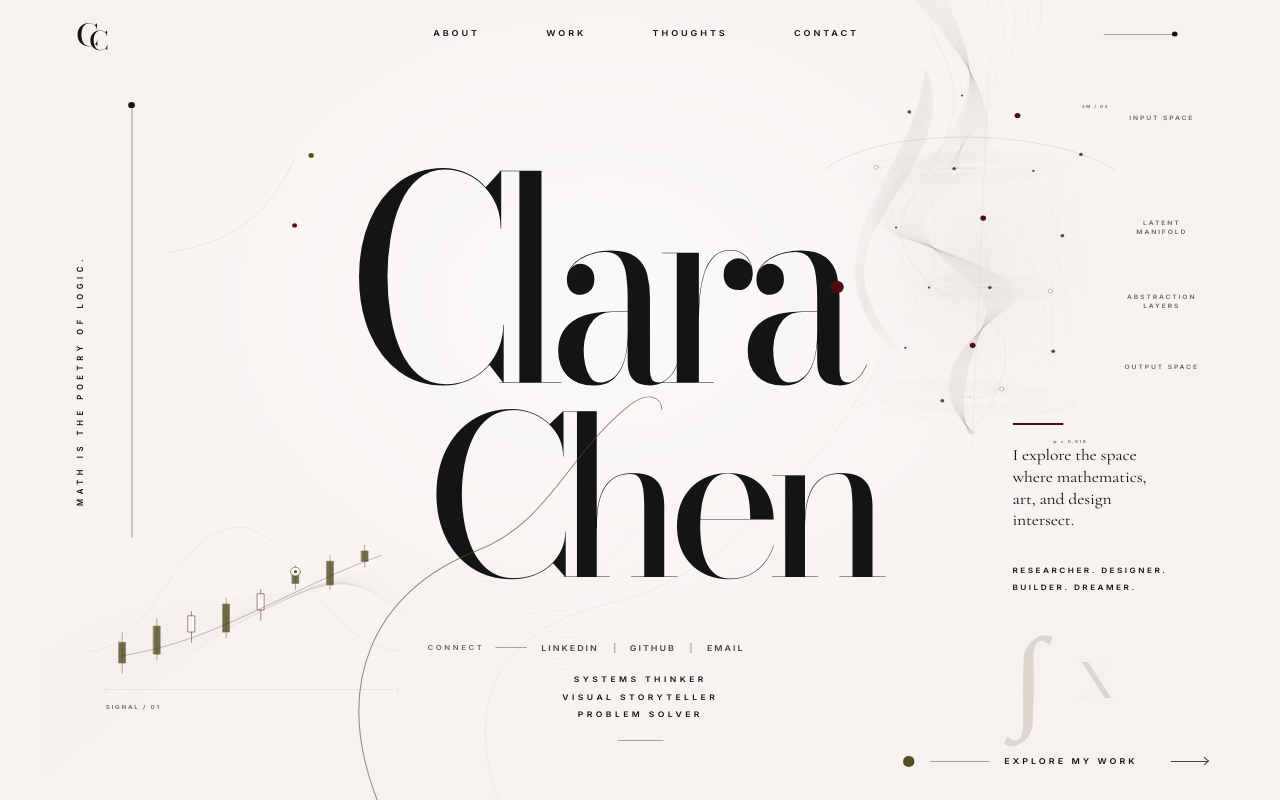
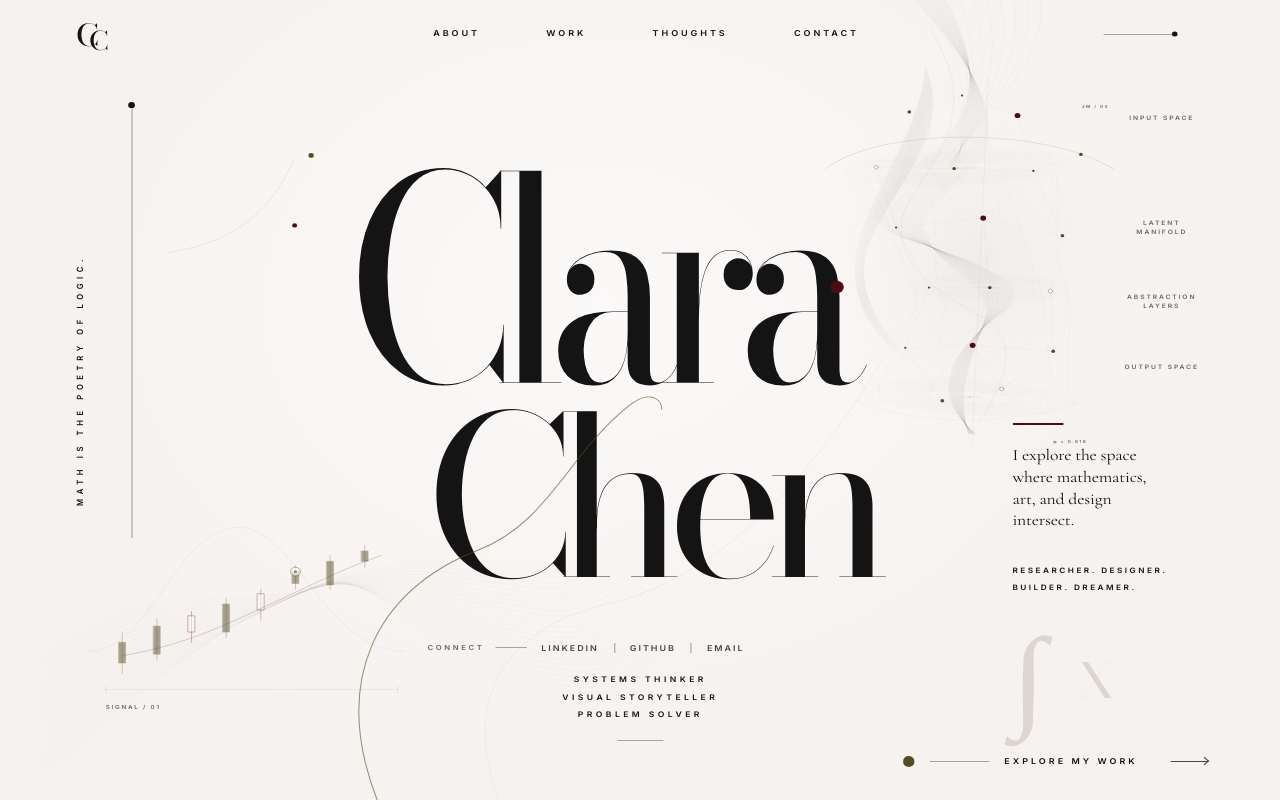
Before and after one commit to cc1107yss/clara-chen-homepage, a Next.js app: page / in a window 1280 px wide. Built offline with nearby package versions, Linux system fonts and the light colour scheme.

Commit message:
Soften candlestick chart colors

```diff
--- a/app/components/home/HomeArtwork.tsx
+++ b/app/components/home/HomeArtwork.tsx
@@ -150,7 +150,7 @@ export function ArtworkStructure() {
             const bodyHeight = Math.max(Math.abs(candle.open - candle.close), 2);
             return (
               <g key={`candle-${candle.x}`}>
-                <line x1={candle.x} y1={candle.high} x2={candle.x} y2={candle.low} stroke={color} strokeWidth="0.8" opacity="0.72" />
+                <line x1={candle.x} y1={candle.high} x2={candle.x} y2={candle.low} stroke={color} strokeWidth="0.8" opacity="0.42" />
                 <rect
                   x={candle.x - 4}
                   y={bodyTop}
@@ -159,15 +159,15 @@ export function ArtworkStructure() {
                   fill={isUp ? color : "var(--cc-white)"}
                   stroke={color}
                   strokeWidth="0.8"
-                  opacity="0.8"
+                  opacity="0.48"
                 />
               </g>
             );
           })}
         </g>
-        <path d="M 96 890 C 164 878, 214 852, 264 826 C 312 802, 354 776, 410 754" fill="none" stroke="var(--cc-oxblood)" strokeWidth="0.8" opacity="0.46" />
-        <circle cx="306" cy="776" r="6" fill="var(--cc-white)" stroke="var(--cc-olive)" strokeWidth="0.9" opacity="0.9" />
-        <circle cx="306" cy="776" r="2" fill="var(--cc-olive)" />
+        <path d="M 96 890 C 164 878, 214 852, 264 826 C 312 802, 354 776, 410 754" fill="none" stroke="var(--cc-oxblood)" strokeWidth="0.8" opacity="0.28" />
+        <circle cx="306" cy="776" r="6" fill="var(--cc-white)" stroke="var(--cc-olive)" strokeWidth="0.9" opacity="0.62" />
+        <circle cx="306" cy="776" r="2" fill="var(--cc-olive)" opacity="0.55" />
         <text x="76" y="962" className="cc-svg-label">SIGNAL / 01</text>
       </g>
 
```
